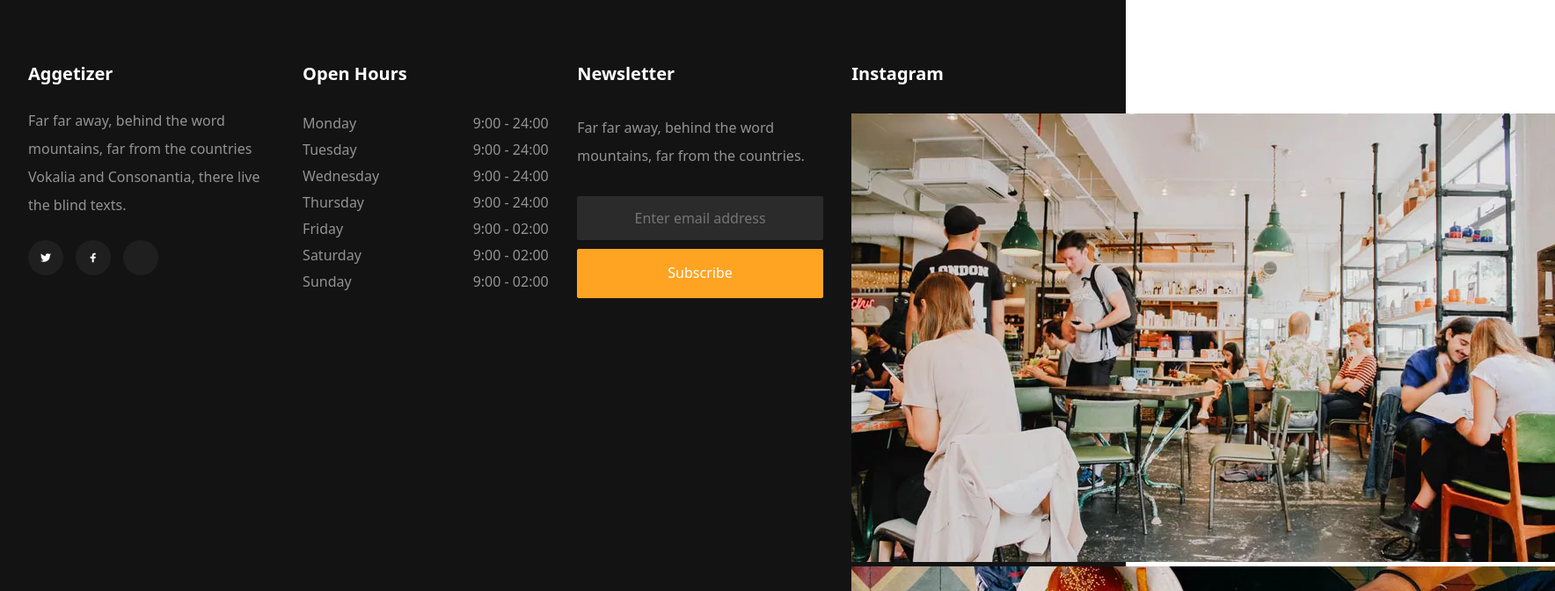
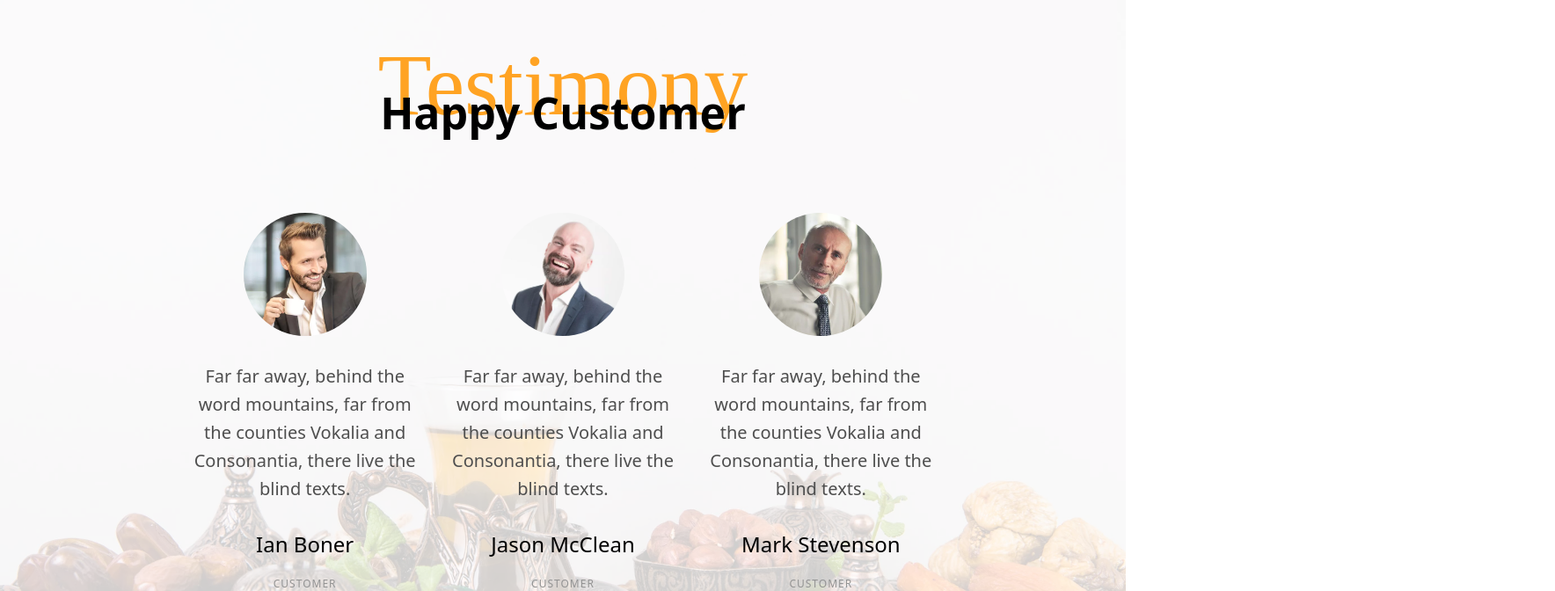
Before and after one commit to javidaghayevgit/Restaurant, a React (Create React App) app: page / in a window 1280 px wide. Shown: the part 6140-6812 px from the top of the page at 88% size, 1768 px wide, since content can reach past the window. Built offline with nearby package versions, Linux system fonts and the light colour scheme; some icons are missing; a web font is replaced by a local one.

Commit message:
customers compliting...

```diff
--- a/src/components/Customers/index.jsx
+++ b/src/components/Customers/index.jsx
@@ -1,20 +1,34 @@
 import '../Customers/style.css'
-import { useState } from 'react';
-import Customer_1 from '../../images/person_1.jpg.webp'
-import Customer_2 from '../../images/person_2.jpg.webp'
-import Customer_3 from '../../images/person_3.jpg.webp'
+import customer_1 from '../../assets/images/about/person_1.jpg.webp'
+import customer_2 from '../../assets/images/about/person_2.jpg.webp'
+import customer_3 from '../../assets/images/about/person_3.jpg.webp'
 const Customers=()=>{
-    const [customers, setCustomers] = useState([Customer_1, Customer_2, Customer_3]);
     return(
         <div className='customers'>
+            <div className="customers_overlay "></div>
             <div className="customers_heading">
             <span>Testimony</span>
             <h2>Happy Customer</h2>
             </div>
-            <div className="carousel_customers">
-                {
-
-                }
+            <div className="carousel_customers container">
+                <div className="customer">
+                    <img src={customer_1} alt="" />
+                    <p>Far far away, behind the word mountains, far from the counties Vokalia and Consonantia, there live the blind texts.</p>
+                    <h3>Ian Boner</h3>
+                    <span>Customer</span>
+                </div>
+                <div className="customer">
+                    <img src={customer_2} alt="" />
+                    <p>Far far away, behind the word mountains, far from the counties Vokalia and Consonantia, there live the blind texts.</p>
+                    <h3>Jason McClean</h3>
+                    <span>Customer</span>
+                </div>
+                <div className="customer">
+                    <img src={customer_3} alt="" />
+                    <p>Far far away, behind the word mountains, far from the counties Vokalia and Consonantia, there live the blind texts.</p>
+                    <h3>Mark Stevenson</h3>
+                    <span>Customer</span>
+                </div>
             </div>
         </div>
     )
--- a/src/components/Customers/style.css
+++ b/src/components/Customers/style.css
@@ -1,6 +1,21 @@
 .customers{
-    padding: 96px 0;
-    background: #fafafa;
+    padding: 120px 0;
+    background-image: url('../../assets/images/about/bg_5.jpg.webp');
+    background-position: top center;
+    background-repeat: no-repeat;
+    background-size: cover;
+    z-index: 0;
+    position: relative;
+}
+.customers_overlay{
+    position: absolute;
+    top: 0;
+    left: 0;
+    right: 0;
+    bottom: 0;
+    opacity: .8;
+    background: #fff;
+    z-index: -1;
 }
 .customers_heading{
     text-align: center;
@@ -25,8 +40,40 @@ z-index: -1;
 
 .carousel_customers{
     display: flex;
+    justify-content: space-around;
 }
 .carousel_customers img{
     width: 200px;
     height: 200px;
 }
+.customer{
+    width: 30%;
+    display: flex;
+    flex-direction: column;
+    align-items: center;
+    text-align: center;
+}
+.customer img{
+    width: 140px;
+    height: 140px;
+    border-radius: 50%;
+    margin-bottom: 30px;
+}
+.customer p{
+    color: #4e4e4e;
+    font-size: 20px;
+    line-height: 2rem;
+    margin-bottom: 30px;
+}
+.customer h3{
+    font-size: 24px;
+    font-weight: 400;
+    margin-bottom: 20px;
+}
+.customer span{
+    text-transform: uppercase;
+    color: #939393;
+    font-weight: 500;
+    font-size: 12px;
+    letter-spacing: 1px;
+}
--- a/src/components/Footer/index.jsx
+++ b/src/components/Footer/index.jsx
@@ -73,16 +73,7 @@ const Footer=()=>{
             </div>
             <div className="instagram_photos">
                 <h3>Instagram</h3>
-                <div className="up_group">
                 <img src={Instagram_1} alt="" />
-                <img src={Instagram_2} alt="" />
-                <img src={Instagram_3} alt="" />
-                </div>
-                <div className="down_group">
-                <img src={Instagram_4} alt="" />
-                <img src={Instagram_5} alt="" />
-                <img src={Instagram_6} alt="" />
-                </div>
             </div>
         </footer>
     )
--- a/src/pages/Home/index.jsx
+++ b/src/pages/Home/index.jsx
@@ -6,7 +6,7 @@ import Menu from '../Menu/index'
 import MakeReservation from '../../components/MakeReservation';
 import Footer from '../../components/Footer';
 import Chefs from '../../components/Chefs';
-// import Customers from '../../Components/Customers/Customers';
+import Customers from '../../components/Customers/index';
 const HomePage=()=>{
     return(
         <div id="home">
@@ -35,7 +35,7 @@ const HomePage=()=>{
                 <Menu/>
                 <MakeReservation/>
                 <Chefs/>
-                {/* <Customers/> */}
+                <Customers/>
                 <Footer/>
         </div>
     )
```
Also changed, not shown: src/assets/images/about/bg_5.jpg.webp (added).
